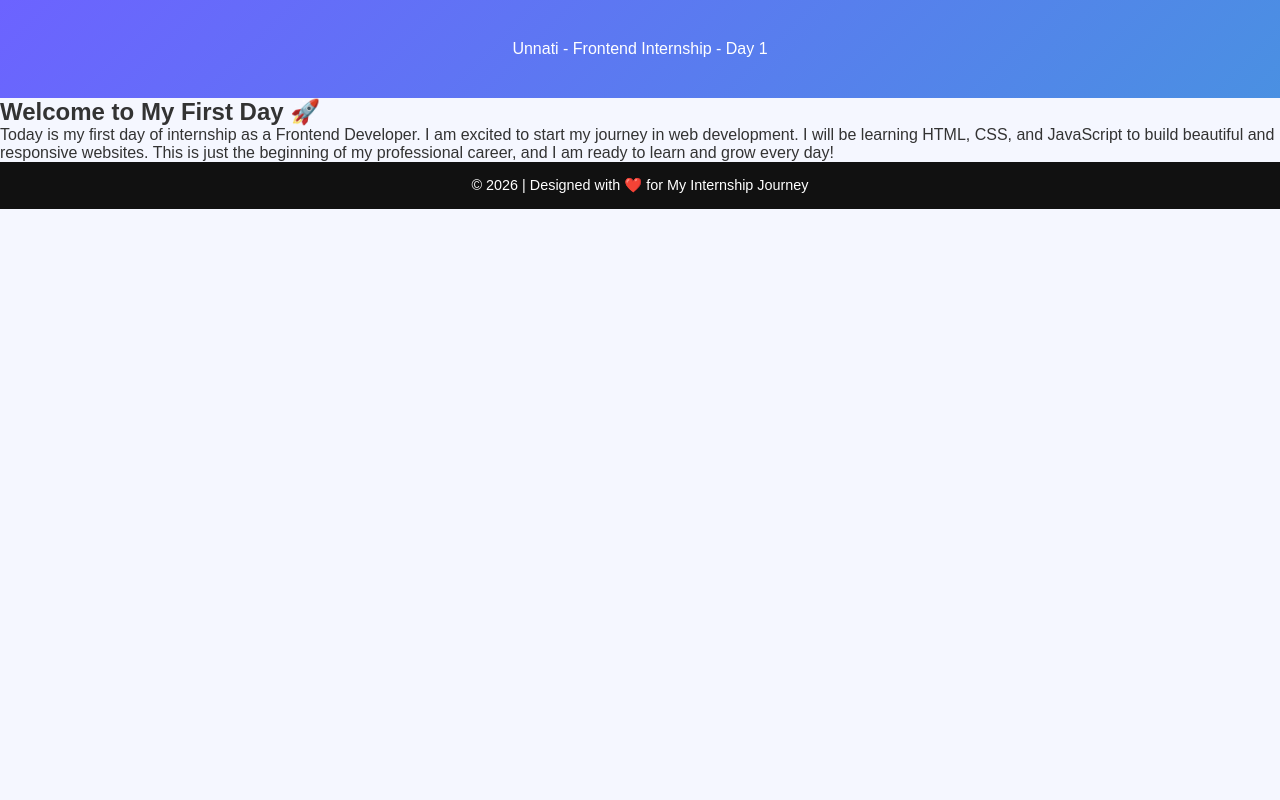
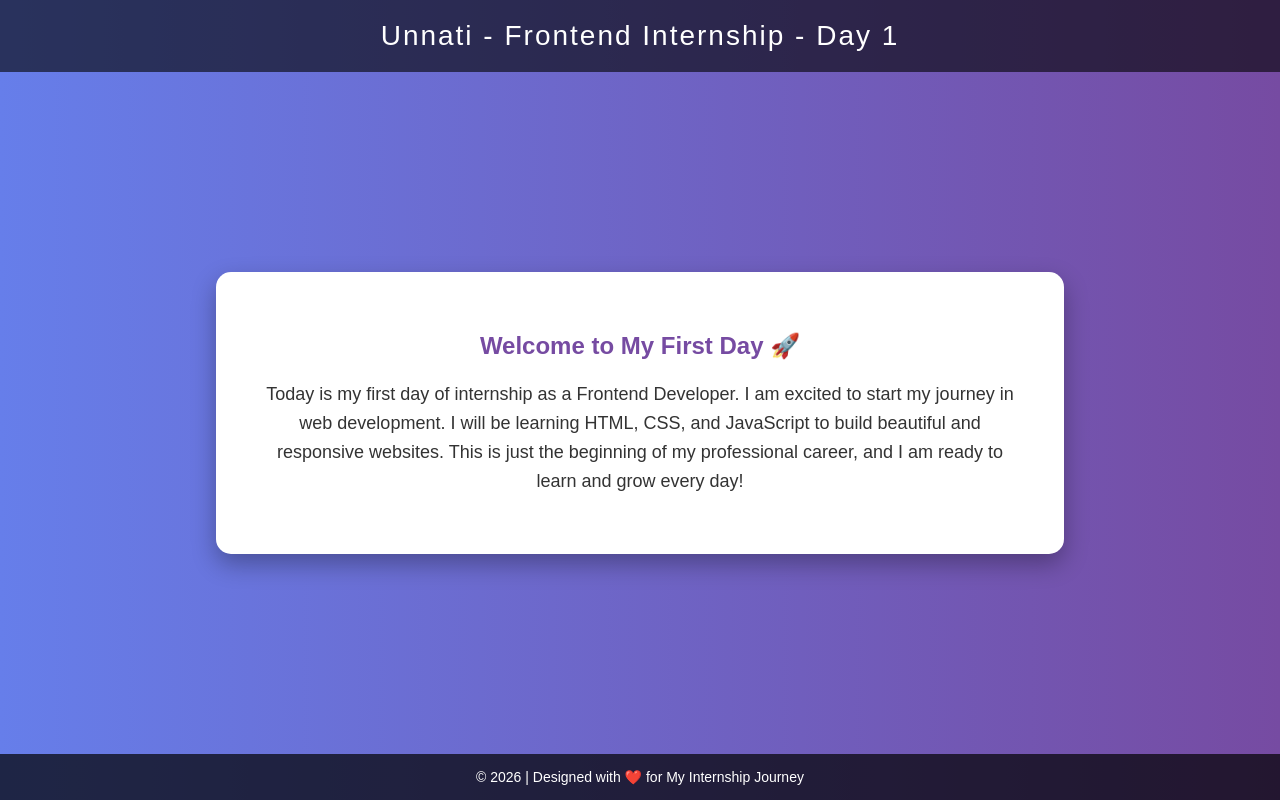
Before and after one commit to unnatipitla10/Frontend-Satic, a plain HTML site: page index.html in a window 1280 px wide. Drawn offline with Linux system fonts and the light colour scheme; a script that the page names is missing; a web font is replaced by a local one.

Commit message:
Update style.css

```diff
--- a/style.css
+++ b/style.css
@@ -1,95 +1,57 @@
-/* ===== CSS Variables ===== */
-:root {
-    --primary-color: #6c63ff;
-    --bg-color: #f5f7ff;
-    --card-bg: #ffffff;
-    --text-color: #333;
-}
+        body {
+            margin: 0;
+            padding: 0;
+            font-family: Arial, sans-serif;
+            background: linear-gradient(to right, #667eea, #764ba2);
+            display: flex;
+            flex-direction: column;
+            min-height: 100vh;
+        }
 
-/* ===== Global Styling ===== */
-* {
-    margin: 0;
-    padding: 0;
-    box-sizing: border-box;
-}
+        header {
+            background-color: rgba(0, 0, 0, 0.6);
+            color: white;
+            text-align: center;
+            padding: 20px;
+            font-size: 28px;
+            letter-spacing: 2px;
+        }
 
-body {
-    font-family: 'Poppins', sans-serif;
-    background: var(--bg-color);
-    color: var(--text-color);
-}
+        .main-container {
+            flex: 1;
+            display: flex;
+            justify-content: center;
+            align-items: center;
+        }
 
-/* ===== Header ===== */
-header {
-    background: linear-gradient(135deg, #6c63ff, #4a90e2);
-    color: white;
-    text-align: center;
-    padding: 40px 20px;
-}
+        .content-box {
+            background: white;
+            width: 60%;
+            padding: 40px;
+            border-radius: 15px;
+            box-shadow: 0 10px 25px rgba(0,0,0,0.3);
+            text-align: center;
+        }
 
-header h1 {
-    font-size: 2.5rem;
-    font-weight: 700;
-}
+        .content-box h2 {
+            color: #764ba2;
+            margin-bottom: 20px;
+        }
 
-header h2 {
-    font-weight: 400;
-    margin-top: 8px;
-    opacity: 0.9;
-}
+        .content-box p {
+            font-size: 18px;
+            color: #333;
+            line-height: 1.6;
+        }
 
-/* ===== Main Section ===== */
-main {
-    display: flex;
-    justify-content: center;
-    padding: 50px 20px;
-}
+        footer {
+            background-color: rgba(0, 0, 0, 0.7);
+            color: white;
+            text-align: center;
+            padding: 15px;
+            font-size: 14px;
+        }
 
-/* ===== Card Style ===== */
-.journey-card {
-    background: var(--card-bg);
-    padding: 30px;
-    width: 100%;
-    max-width: 500px;
-    border-radius: 15px;
-    box-shadow: 0 10px 25px rgba(0, 0, 0, 0.1);
-    transition: 0.3s ease;
-}
-
-.journey-card:hover {
-    transform: translateY(-5px);
-    box-shadow: 0 15px 35px rgba(0, 0, 0, 0.15);
-}
-
-.journey-card h2 {
-    margin-bottom: 20px;
-    color: var(--primary-color);
-}
-
-/* ===== List Styling ===== */
-ul {
-    list-style: none;
-}
-
-ul li {
-    background: #f0f3ff;
-    padding: 12px 15px;
-    border-radius: 8px;
-    margin-bottom: 10px;
-    font-weight: 500;
-    transition: 0.3s;
-}
-
-ul li:hover {
-    background: var(--primary-color);
-    color: white;
-}
-
-/* ===== Footer ===== */
-footer {
-    text-align: center;
-    padding: 15px;
-    background: #111;
-    color: white;
-    font-size: 0.9rem;
-}
+        footer span {
+            color: #ffcc00;
+        }
```
